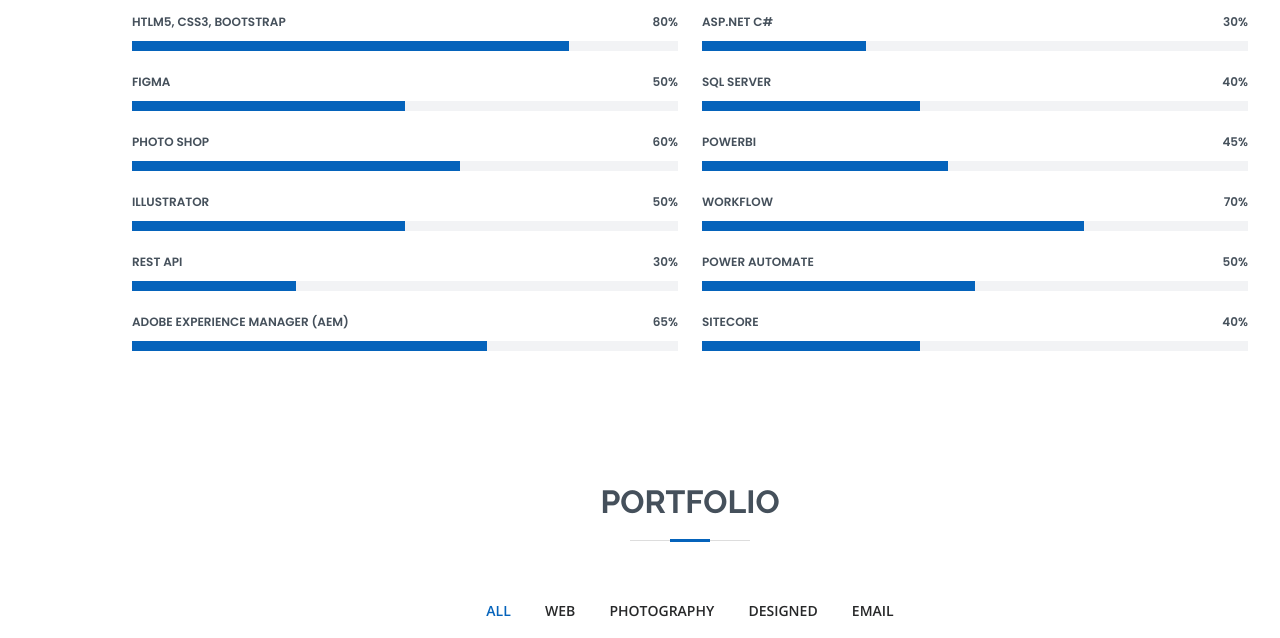
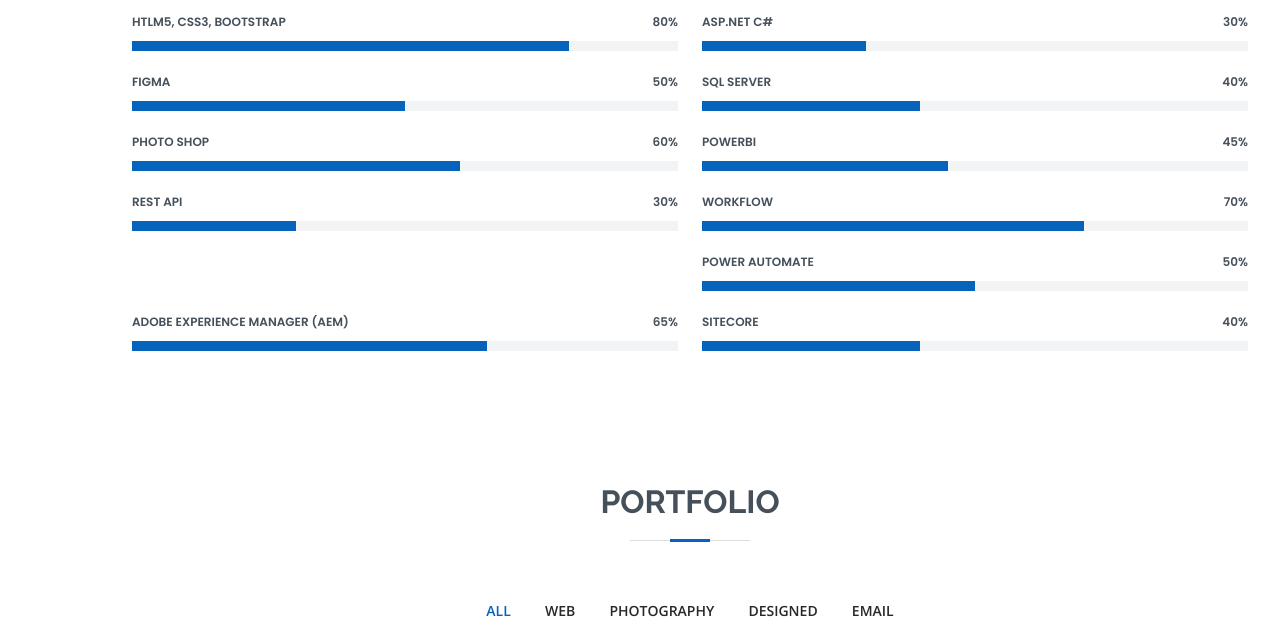
Before and after one commit to xon27/dixoncarnacete, a plain HTML site: page index.html in a window 1280 px wide. Shown: the part 2202-2840 px from the top of the page. Drawn offline with nearby package versions, Linux system fonts and the light colour scheme; files whose address does not match are found by name.

```diff
--- a/index.html
+++ b/index.html
@@ -333,13 +333,6 @@
               </div>
             </div>
 
-            <div class="progress">
-              <span class="skill">Illustrator
-                <i class="val">50%</i></span>
-              <div class="progress-bar-wrap">
-                <div class="progress-bar" role="progressbar" aria-valuenow="50" aria-valuemin="0" aria-valuemax="100"></div>
-              </div>
-            </div>
 
             <div class="progress">
               <span class="skill"> Rest API
```
